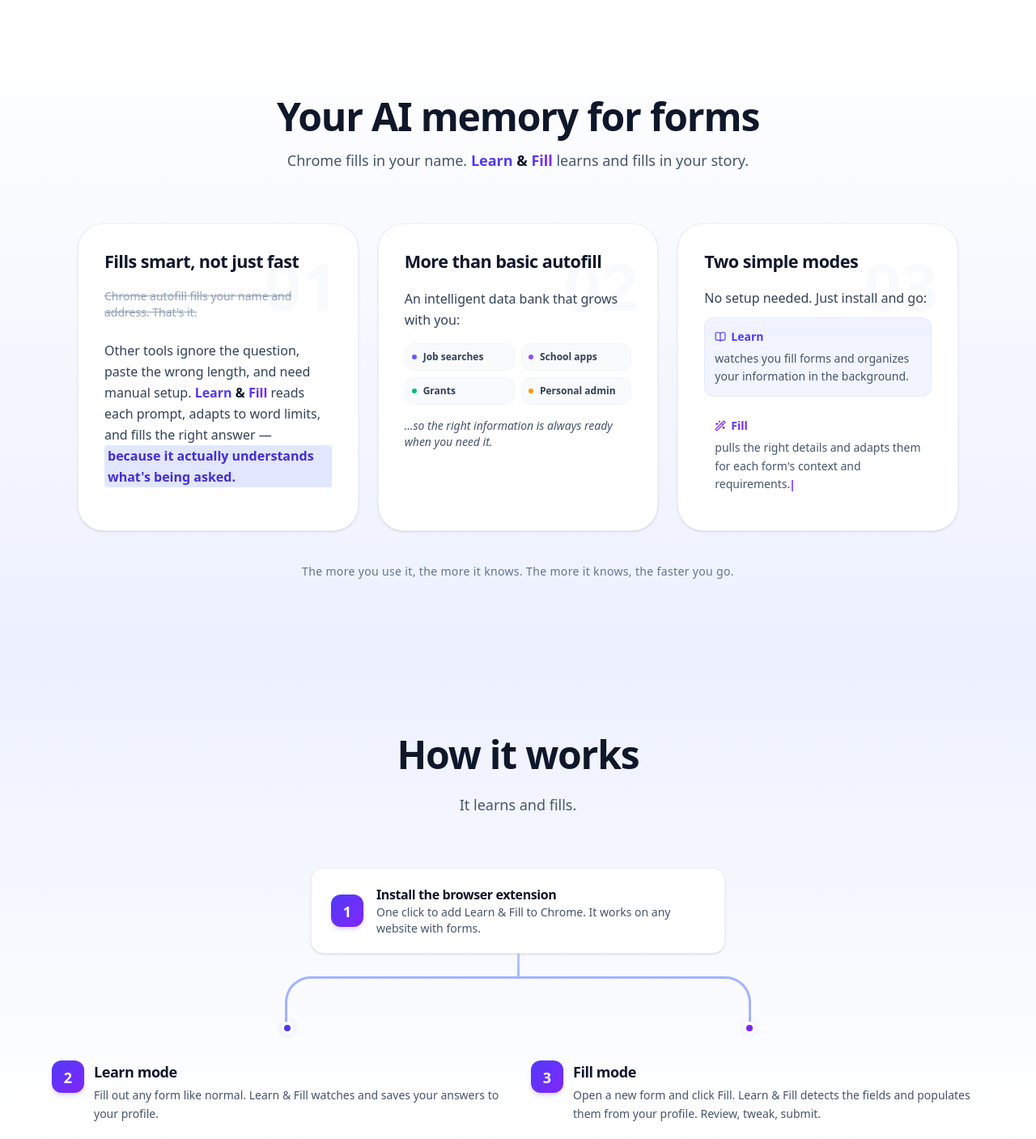
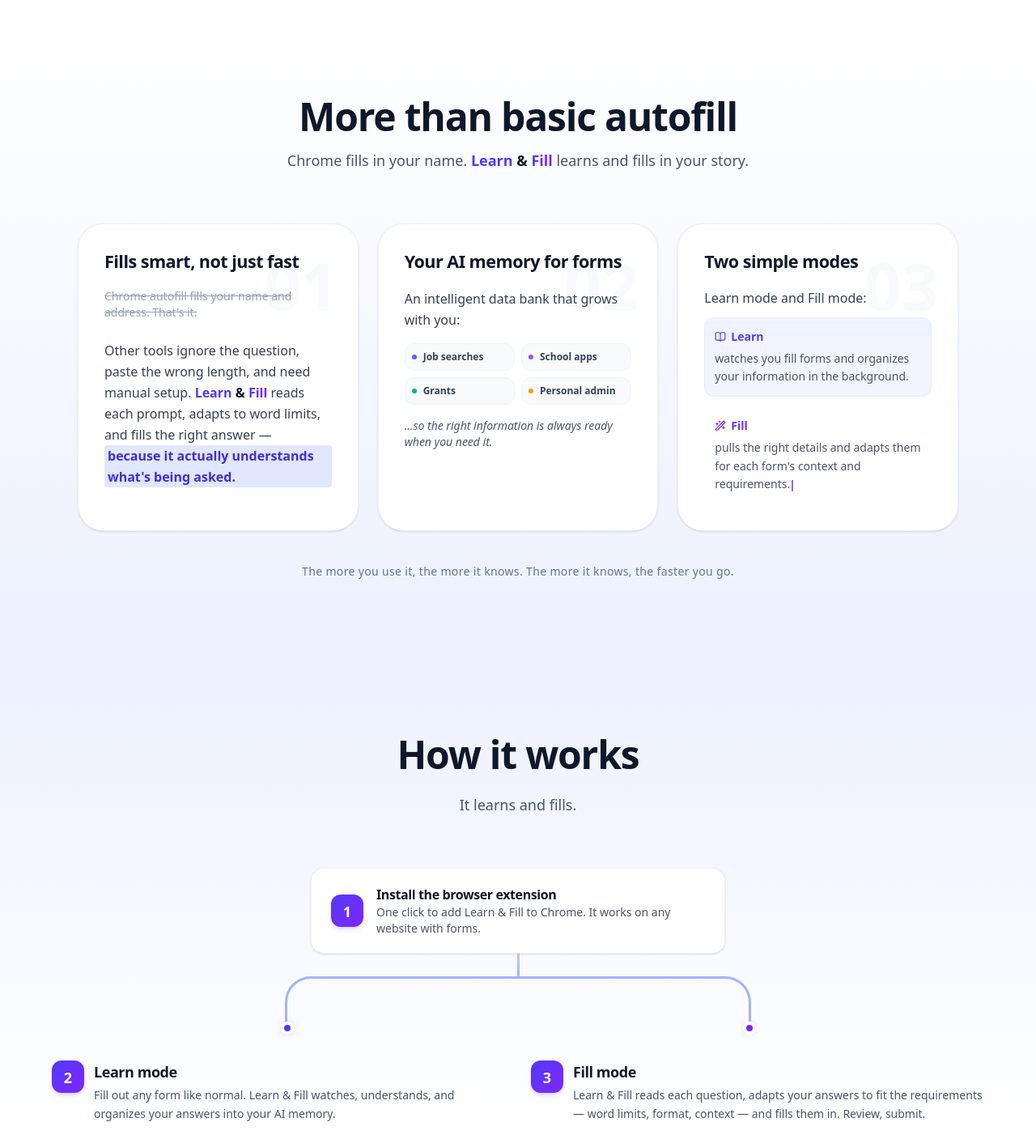
Before and after one commit to Karensgh/webform-filler-landing-page, a Next.js app: page / in a window 1280 px wide. Shown: the part 740-2147 px from the top of the page at 81% size. Built offline with nearby package versions, Linux system fonts and the light colour scheme.

Commit message:
messaging

```diff
--- a/src/app/layout.tsx
+++ b/src/app/layout.tsx
@@ -14,11 +14,11 @@
 });
 
 export const metadata: Metadata = {
-  title: "Learn & Fill — Your AI profile for every form.",
-  description: "Learn & Fill is a browser extension that learns who you are and fills forms for you — job apps, scholarships, grants, insurance, and more. The more you use it, the smarter it gets.",
+  title: "Learn & Fill — Your AI memory for every form.",
+  description: "Learn & Fill is a browser extension that learns who you are and fills forms for you intelligently — adapting to each question's context and requirements.",
   openGraph: {
-    title: "Learn & Fill — Your AI profile for every form.",
-    description: "Stop retyping the same answers. Learn & Fill learns who you are and fills any form for you — job apps, scholarships, grants, insurance, and more.",
+    title: "Learn & Fill — Your AI memory for every form.",
+    description: "Stop retyping the same answers. Learn & Fill learns who you are and fills any form intelligently — adapting to each question's context and requirements.",
     url: "https://learnfill.reveliolabs.app",
     siteName: "Learn & Fill",
     images: [
@@ -26,14 +26,14 @@
         url: "https://learnfill.reveliolabs.app/og-image.png",
         width: 1200,
         height: 630,
-        alt: "Learn & Fill — Your AI profile for every form",
+        alt: "Learn & Fill — Your AI memory for every form",
       },
     ],
     type: "website",
   },
   twitter: {
     card: "summary_large_image",
-    title: "Learn & Fill — Your AI profile for every form.",
+    title: "Learn & Fill — Your AI memory for every form.",
     description: "Stop retyping the same answers. Learn & Fill learns who you are and fills any form for you.",
     images: ["https://learnfill.reveliolabs.app/og-image.png"],
   },
--- a/src/components/layout/Footer.tsx
+++ b/src/components/layout/Footer.tsx
@@ -17,7 +17,7 @@
                             />
                         </Link>
                         <p className="text-slate-500 max-w-xs mb-6">
-                            Your AI profile for every form
+                            Your AI memory for every form
                         </p>
                     </div>
 
--- a/src/components/sections/CTA.tsx
+++ b/src/components/sections/CTA.tsx
@@ -90,7 +90,7 @@
 
                     <div className="relative z-10 max-w-2xl mx-auto">
                         <h2 className="text-4xl md:text-5xl font-bold font-display text-white mb-6 tracking-tight">
-                            Your AI profile for every form.
+                            Your AI memory for every form
                         </h2>
 
                         {submitted ? (
--- a/src/components/sections/Features.tsx
+++ b/src/components/sections/Features.tsx
@@ -77,7 +77,7 @@
 
     return (
         <div className="space-y-3 relative z-10">
-            <p className="text-slate-700 font-medium">No setup needed. Just install and go:</p>
+            <p className="text-slate-700 font-medium">Learn mode and Fill mode:</p>
 
             {/* Learn box — scanner loops */}
             <motion.div
@@ -150,7 +150,7 @@
         content: <AutofillCard />,
     },
     {
-        title: "More than basic autofill",
+        title: "Your AI memory for forms",
         content: (
             <div className="space-y-4 relative z-10">
                 <p className="text-slate-700 leading-relaxed font-medium">
@@ -188,7 +188,7 @@
                     className="text-center mb-16"
                 >
                     <h2 className="text-4xl md:text-5xl font-bold font-display tracking-tight text-slate-900 mb-4">
-                        Your AI memory for forms
+                        More than basic autofill
                     </h2>
                     <p className="text-lg text-slate-600 max-w-2xl mx-auto">
                         Chrome fills in your name. <LearnAndFill /> learns and fills in your story.
--- a/src/components/sections/Hero.tsx
+++ b/src/components/sections/Hero.tsx
@@ -59,7 +59,7 @@
                     transition={{ duration: 0.6, delay: 0.2, ease: "easeOut" }}
                     className="text-lg md:text-xl text-slate-600 mb-10 max-w-2xl mx-auto leading-relaxed"
                 >
-                    Stop retyping the same answers. <LearnAndFill /> learns who you are and fills any form for you — job apps, scholarships, grants, insurance, and more.
+                    Stop retyping the same answers. <LearnAndFill /> learns who you are and fills any form intelligently — adapting to each question's context and requirements.
                 </motion.p>
 
                 <motion.div
--- a/src/components/sections/HowItWorks.tsx
+++ b/src/components/sections/HowItWorks.tsx
@@ -13,13 +13,13 @@
     {
         number: "2",
         title: "Learn mode",
-        description: "Fill out any form like normal. Learn & Fill watches and saves your answers to your profile.",
+        description: "Fill out any form like normal. Learn & Fill watches, understands, and organizes your answers into your AI memory.",
         demo: "learn",
     },
     {
         number: "3",
         title: "Fill mode",
-        description: "Open a new form and click Fill. Learn & Fill detects the fields and populates them from your profile. Review, tweak, submit.",
+        description: "Learn & Fill reads each question, adapts your answers to fit the requirements — word limits, format, context — and fills them in. Review, submit.",
         demo: "fill",
     },
 ];
--- a/src/components/sections/Problem.tsx
+++ b/src/components/sections/Problem.tsx
@@ -95,7 +95,7 @@
             transition={{ delay: 0.1 }}
             className="text-lg text-slate-600"
           >
-            Whether it&apos;s for yourself or for others — if you&apos;ve typed the same answers twice, <LearnAndFill /> is for you.
+            If you&apos;ve typed the same answers twice, <LearnAndFill /> is for you.
           </motion.p>
         </div>
 
```
